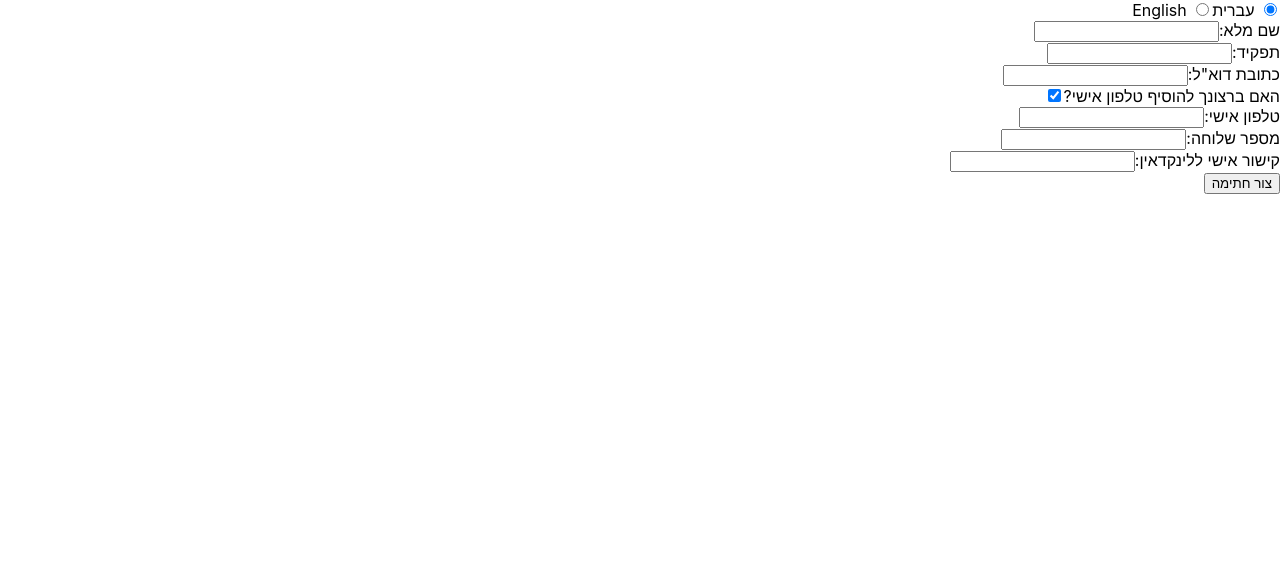
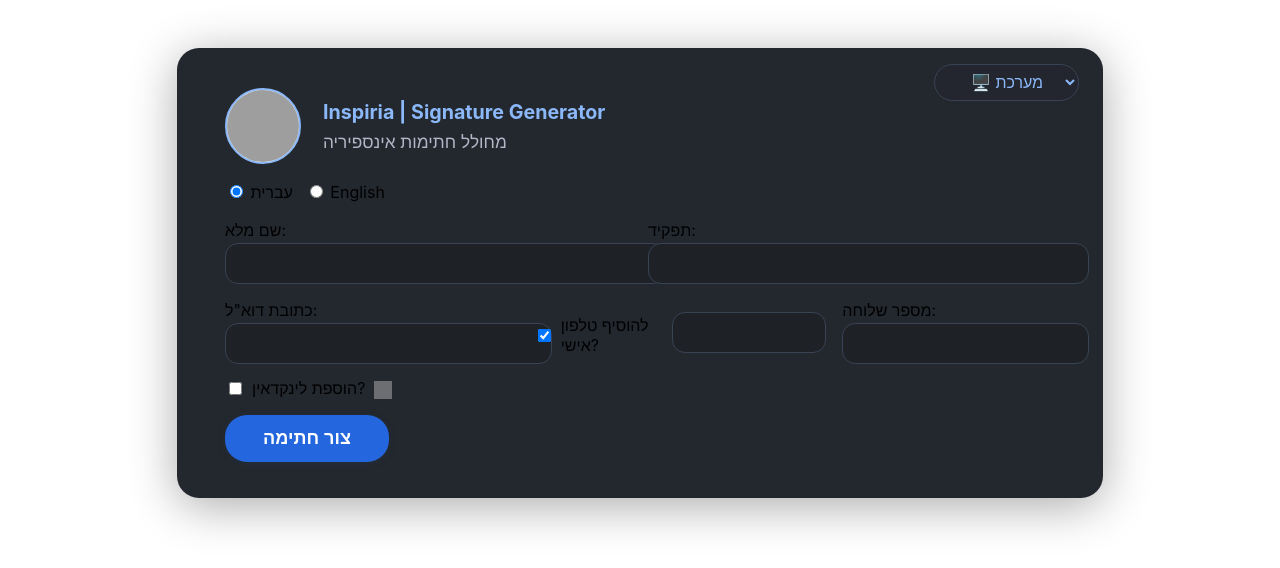
Before and after one commit to schendel2606/getinspiriasignature, a React (Create React App) app: page / in a window 1280 px wide. Shown: the top 568 px of the page. Built offline with nearby package versions, Linux system fonts and the light colour scheme; grey boxes are pictures that could not be loaded.

Commit message:
Update App.js

```diff
--- a/src/App.js
+++ b/src/App.js
@@ -1,4 +1,4 @@
-import React, { useState } from "react";
+import React, { useState, useEffect } from "react";
 
 const ICONS = {
   linkedin: "https://cdn-icons-png.flaticon.com/24/174/174857.png",
@@ -8,6 +8,7 @@
   facebook: "https://i.postimg.cc/9FrnHRHP/facebook.png",
   linkedinCompany: "https://i.postimg.cc/gjBt6d86/linkedin.png",
   banner: "https://i.postimg.cc/L60S3Tyy/inspiria-signature.png",
+  question: "https://cdn-icons-png.flaticon.com/512/25/25416.png"
 };
 
 const LABELS = {
@@ -16,37 +17,47 @@
     name: "שם מלא",
     role: "תפקיד",
     email: "כתובת דוא\"ל",
-    hasPhone: "האם ברצונך להוסיף טלפון אישי?",
+    hasPhone: "להוסיף טלפון אישי?",
     phone: "טלפון אישי",
     ext: "מספר שלוחה",
-    linkedin: "קישור אישי ללינקדאין",
+    wantLinkedin: "הוספת לינקדאין?",
+    linkedin: "קישור לינקדאין אישי",
     generate: "צור חתימה",
     copy: "העתק חתימה",
     preview: "תצוגה מקדימה",
+    outlook: "פתח אאוטלוק",
+    dark: "כהה",
+    light: "בהיר",
+    system: "מערכת"
   },
   en: {
     lang: "English",
     name: "Full Name",
     role: "Role/Position",
     email: "Email Address",
-    hasPhone: "Do you want to add a private phone?",
+    hasPhone: "Add private phone?",
     phone: "Private Phone",
-    ext: "Extension Number",
+    ext: "Extension",
+    wantLinkedin: "Add LinkedIn?",
     linkedin: "Personal LinkedIn Link",
     generate: "Generate Signature",
     copy: "Copy Signature",
     preview: "Preview",
+    outlook: "Open Outlook",
+    dark: "Dark",
+    light: "Light",
+    system: "System"
   },
 };
 
-function buildSignature({ lang, name, role, email, phone, ext, linkedin }) {
+function buildSignature({ lang, name, role, email, phone, ext, linkedin, wantLinkedin }) {
   const isHeb = lang === "he";
   return `
-<table dir="${isHeb ? "rtl" : "ltr"}" style="font-family: Arial,sans-serif; font-size:14px; color:#000; text-align:${isHeb ? "right" : "left"}; direction:${isHeb ? "rtl" : "ltr"}; line-height:1.6;" cellspacing="0" cellpadding="0">
+  <table dir="${isHeb ? "rtl" : "ltr"}" style="font-family:Arial,sans-serif; font-size:14px; color:#000; text-align:${isHeb ? "right" : "left"}; direction:${isHeb ? "rtl" : "ltr"}; line-height:1.6;" cellspacing="0" cellpadding="0">
     <tr>
       <td style="padding-bottom:8px;">
         <span style="font-size:17px; font-weight:bold; color:#1a237e;">${name || (isHeb ? "שם מלא" : "Full Name")}</span>
-      ${linkedin ? `
+        ${wantLinkedin && linkedin ? `
           <a href="${linkedin}" target="_blank" style="${isHeb ? "margin-right" : "margin-left"}:6px; vertical-align:middle;">
             <img src="${ICONS.linkedin}" alt="${isHeb ? "LinkedIn אישי" : "Personal LinkedIn"}" style="height:18px; width:18px;">
           </a>
@@ -90,7 +101,13 @@
   `.replace(/\s{2,}/g, " ");
 }
 
-export default function SignatureGenerator() {
+function buildOutlookUrl({ email, subject, body }) {
+  // פותח אאוטלוק עם טיוטה חדשה
+  let mailto = `mailto:${email}?subject=${encodeURIComponent(subject)}&body=${encodeURIComponent(body)}`;
+  return mailto;
+}
+
+export default function App() {
   const [lang, setLang] = useState("he");
   const [name, setName] = useState("");
   const [role, setRole] = useState("");
@@ -98,10 +115,19 @@
   const [showPhone, setShowPhone] = useState(true);
   const [phone, setPhone] = useState("");
   const [ext, setExt] = useState("");
+  const [wantLinkedin, setWantLinkedin] = useState(false);
   const [linkedin, setLinkedin] = useState("");
   const [signature, setSignature] = useState("");
+  const [mode, setMode] = useState("system");
 
   const L = LABELS[lang];
+
+  // שינוי דארק/לייט מוד – ברירת מחדל מערכת
+  useEffect(() => {
+    const sysMode = window.matchMedia('(prefers-color-scheme: light)').matches ? 'light' : 'dark';
+    let modeClass = mode === 'system' ? sysMode : mode;
+    document.body.classList.toggle('light-mode', modeClass === 'light');
+  }, [mode]);
 
   function handleGenerate(e) {
     e.preventDefault();
@@ -114,86 +140,156 @@
         phone: showPhone && phone ? phone : "",
         ext,
         linkedin,
+        wantLinkedin,
       })
     );
   }
 
   function handleCopy() {
     if (!signature) return;
-    const el = document.createElement("textarea");
-    el.value = signature;
-    document.body.appendChild(el);
-    el.select();
-    document.execCommand("copy");
-    document.body.removeChild(el);
+    const blob = new Blob([signature], { type: "text/html" });
+    const data = [new ClipboardItem({ "text/html": blob })];
+    navigator.clipboard.write(data).then(() => {
       alert(lang === "he" ? "החתימה הועתקה!" : "Signature copied!");
+    });
+  }
+
+  function openOutlook() {
+    const subject = lang === "he" ? "הגדרת חתימה באאוטלוק" : "Set your email signature";
+    const body = lang === "he"
+      ? `יש להדביק את החתימה הזו בשדה החתימה באאוטלוק.\n\n${signature.replace(/<[^>]+>/g, '')}`
+      : `Please paste this signature into Outlook signature field.\n\n${signature.replace(/<[^>]+>/g, '')}`;
+    window.open(buildOutlookUrl({ email, subject, body }), "_blank");
   }
 
   return (
-    <div className="max-w-xl mx-auto p-4 mt-8 border shadow-lg rounded-2xl bg-white" dir={lang === "he" ? "rtl" : "ltr"}>
-      <form onSubmit={handleGenerate} className="space-y-3">
-        <div className="flex space-x-3 space-x-reverse">
+    <div className="container"
+      style={{
+        margin: "48px auto 0 auto", maxWidth: 830, background: "var(--main-bg,#23272e)", borderRadius: 22, boxShadow: "0 8px 48px #0005", padding: "40px 48px 36px 48px",
+        color: "inherit", position: "relative"
+      }}>
+      {/* Mode select */}
+      <div style={{ position: "absolute", top: 16, right: 24, zIndex: 10 }}>
+        <select
+          className="mode-select"
+          style={{
+            padding: "8px 18px 8px 32px", borderRadius: 22, background: "#23262f", color: "#8bb8f9", fontSize: "1rem", border: "1.5px solid #394355"
+          }}
+          value={mode}
+          onChange={e => setMode(e.target.value)}
+        >
+          <option value="dark">🌙 {L.dark}</option>
+          <option value="light">🌞 {L.light}</option>
+          <option value="system">🖥️ {L.system}</option>
+        </select>
+      </div>
+      {/* Header */}
+      <div style={{ display: "flex", alignItems: "center", gap: 22, marginBottom: 18 }}>
+        <img src="https://i.postimg.cc/HnR9zwHs/Official-118px.jpg" alt="Niv Schendel" style={{ width: 72, height: 72, borderRadius: "50%", border: "2.5px solid #8bb8f9", background: "#fff" }} />
+        <div style={{ display: "flex", flexDirection: "column", gap: 5 }}>
+          <div style={{ display: "flex", alignItems: "center", gap: 8 }}>
+            <span style={{ fontSize: "1.23rem", fontWeight: "bold", color: "#8bb8f9" }}>Inspiria | Signature Generator</span>
+          </div>
+          <div style={{ fontSize: "1.08rem", color: "#b5b5c7", marginTop: 2 }}>
+            {lang === "he" ? "מחולל חתימות אינספיריה" : "Inspiria signature generator"}
+          </div>
+        </div>
+      </div>
+      {/* טופס */}
+      <form onSubmit={handleGenerate} style={{ width: "100%", marginTop: 4 }}>
+        <div style={{ display: "flex", gap: 12, marginBottom: 18 }}>
           <label>
-            <input
-              type="radio"
-              checked={lang === "he"}
-              onChange={() => setLang("he")}
-            />{" "}
-            עברית
+            <input type="radio" checked={lang === "he"} onChange={() => setLang("he")} /> עברית
           </label>
           <label>
-            <input
-              type="radio"
-              checked={lang === "en"}
-              onChange={() => setLang("en")}
-            />{" "}
-            English
+            <input type="radio" checked={lang === "en"} onChange={() => setLang("en")} /> English
           </label>
         </div>
-        <div>
-          <label>{L.name}:</label>
-          <input className="border rounded px-2 py-1 ml-2" value={name} onChange={e => setName(e.target.value)} required />
+        <div style={{ display: "flex", gap: 16, flexWrap: "wrap" }}>
+          <div style={{ flex: "1 1 200px" }}>
+            <label style={{ display: "block", marginBottom: 3 }}>{L.name}:</label>
+            <input style={inputStyle} value={name} onChange={e => setName(e.target.value)} required />
           </div>
-        <div>
-          <label>{L.role}:</label>
-          <input className="border rounded px-2 py-1 ml-2" value={role} onChange={e => setRole(e.target.value)} required />
-        </div>
-        <div>
-          <label>{L.email}:</label>
-          <input className="border rounded px-2 py-1 ml-2" type="email" value={email} onChange={e => setEmail(e.target.value)} required />
-        </div>
-        <div>
-          <label>{L.hasPhone}</label>
-          <input type="checkbox" className="ml-2" checked={showPhone} onChange={() => setShowPhone(!showPhone)} />
-        </div>
-        {showPhone && (
-          <div>
-            <label>{L.phone}:</label>
-            <input className="border rounded px-2 py-1 ml-2" value={phone} onChange={e => setPhone(e.target.value)} />
-          </div>
-        )}
-        <div>
-          <label>{L.ext}:</label>
-          <input className="border rounded px-2 py-1 ml-2" value={ext} onChange={e => setExt(e.target.value)} />
-        </div>
-        <div>
-          <label>{L.linkedin}:</label>
-          <input className="border rounded px-2 py-1 ml-2" value={linkedin} onChange={e => setLinkedin(e.target.value)} />
-        </div>
-        <button type="submit" className="bg-blue-700 text-white px-4 py-2 rounded hover:bg-blue-800">{L.generate}</button>
-      </form>
-      {signature && (
-        <div className="mt-8">
-          <div className="flex items-center justify-between mb-2">
-            <span className="font-bold">{L.preview}:</span>
-            <button onClick={handleCopy} className="bg-gray-200 px-3 py-1 rounded hover:bg-gray-300">{L.copy}</button>
-          </div>
-          <div className="border rounded p-3" style={{ background: "#fafcff" }} dangerouslySetInnerHTML={{ __html: signature }} />
-          <div className="mt-2">
-            <textarea value={signature} readOnly className="w-full h-32 border rounded p-2 text-xs" />
+          <div style={{ flex: "1 1 200px" }}>
+            <label style={{ display: "block", marginBottom: 3 }}>{L.role}:</label>
+            <input style={inputStyle} value={role} onChange={e => setRole(e.target.value)} required />
           </div>
         </div>
-      )}
+        <div style={{ display: "flex", gap: 16, flexWrap: "wrap", marginTop: 10 }}>
+          <div style={{ flex: "1 1 200px" }}>
+            <label style={{ display: "block", marginBottom: 3 }}>{L.email}:</label>
+            <input style={inputStyle} type="email" value={email} onChange={e => setEmail(e.target.value)} required />
+          </div>
+          <div style={{ flex: "1 1 200px", display: "flex", alignItems: "center", gap: 7 }}>
+            <input type="checkbox" checked={showPhone} onChange={() => setShowPhone(!showPhone)} />
+            <label>{L.hasPhone}</label>
+            {showPhone &&
+              <input style={{ ...inputStyle, width: 120 }} value={phone} onChange={e => setPhone(e.target.value)} />}
+          </div>
+          <div style={{ flex: "1 1 120px" }}>
+            <label style={{ display: "block", marginBottom: 3 }}>{L.ext}:</label>
+            <input style={inputStyle} value={ext} onChange={e => setExt(e.target.value)} />
+          </div>
+        </div>
+        <div style={{ marginTop: 8, display: "flex", alignItems: "center", gap: 7 }}>
+          <input type="checkbox" checked={wantLinkedin} onChange={() => setWantLinkedin(!wantLinkedin)} id="chkLinkedin" />
+          <label htmlFor="chkLinkedin">{L.wantLinkedin}</label>
+          <span title={lang === "he" ? "אם תסמן, קישור ואייקון לינקדאין יוצגו בחתימה" : "If checked, LinkedIn link and icon will show in your signature"}>
+            <img src={ICONS.question} alt="?" style={{ width: 18, height: 18, opacity: 0.6, verticalAlign: "middle", marginLeft: 2 }} />
+          </span>
+          {wantLinkedin &&
+            <input style={{ ...inputStyle, width: 280 }} value={linkedin} onChange={e => setLinkedin(e.target.value)} placeholder="https://linkedin.com/in/your-link" />}
+        </div>
+        <button type="submit" style={buttonStyle}>{L.generate}</button>
+      </form>
+      {signature &&
+        <div style={{ marginTop: 36 }}>
+          <div style={{ display: "flex", alignItems: "center", justifyContent: "space-between", marginBottom: 12 }}>
+            <span style={{ fontWeight: 700, fontSize: "1.14rem" }}>{L.preview}:</span>
+            <div style={{ display: "flex", gap: 8 }}>
+              <button onClick={handleCopy} style={smallButtonStyle}>{L.copy}</button>
+              <button onClick={openOutlook} style={smallButtonStyle}>{L.outlook}</button>
+            </div>
+          </div>
+          <div className="sig-preview" style={{
+            background: "var(--sig-bg,#181a1b)", borderRadius: 15, padding: 20, border: "1.5px solid #303546",
+            boxShadow: "0 2px 16px #0013"
+          }}>
+            <div dangerouslySetInnerHTML={{ __html: signature }} />
+          </div>
+        </div>
+      }
     </div>
   );
 }
+
+const inputStyle = {
+  border: "1.5px solid #394355",
+  borderRadius: 13,
+  padding: "9px 16px",
+  background: "#1e2227",
+  color: "#eaf1fb",
+  fontSize: "1.08em",
+  outline: "none",
+  marginBottom: 6,
+  width: "100%"
+};
+const buttonStyle = {
+  marginTop: 16,
+  padding: "13px 38px",
+  borderRadius: 22,
+  background: "#2466dd",
+  color: "#fff",
+  border: "none",
+  fontWeight: 600,
+  fontSize: "1.13em",
+  cursor: "pointer",
+  boxShadow: "0 1.5px 8px #2463",
+  transition: "background 0.18s"
+};
+const smallButtonStyle = {
+  ...buttonStyle,
+  padding: "8px 18px",
+  fontSize: "0.98em",
+  marginTop: 0,
+};
```
Lines whose indentation alone changed are shown as unchanged.
